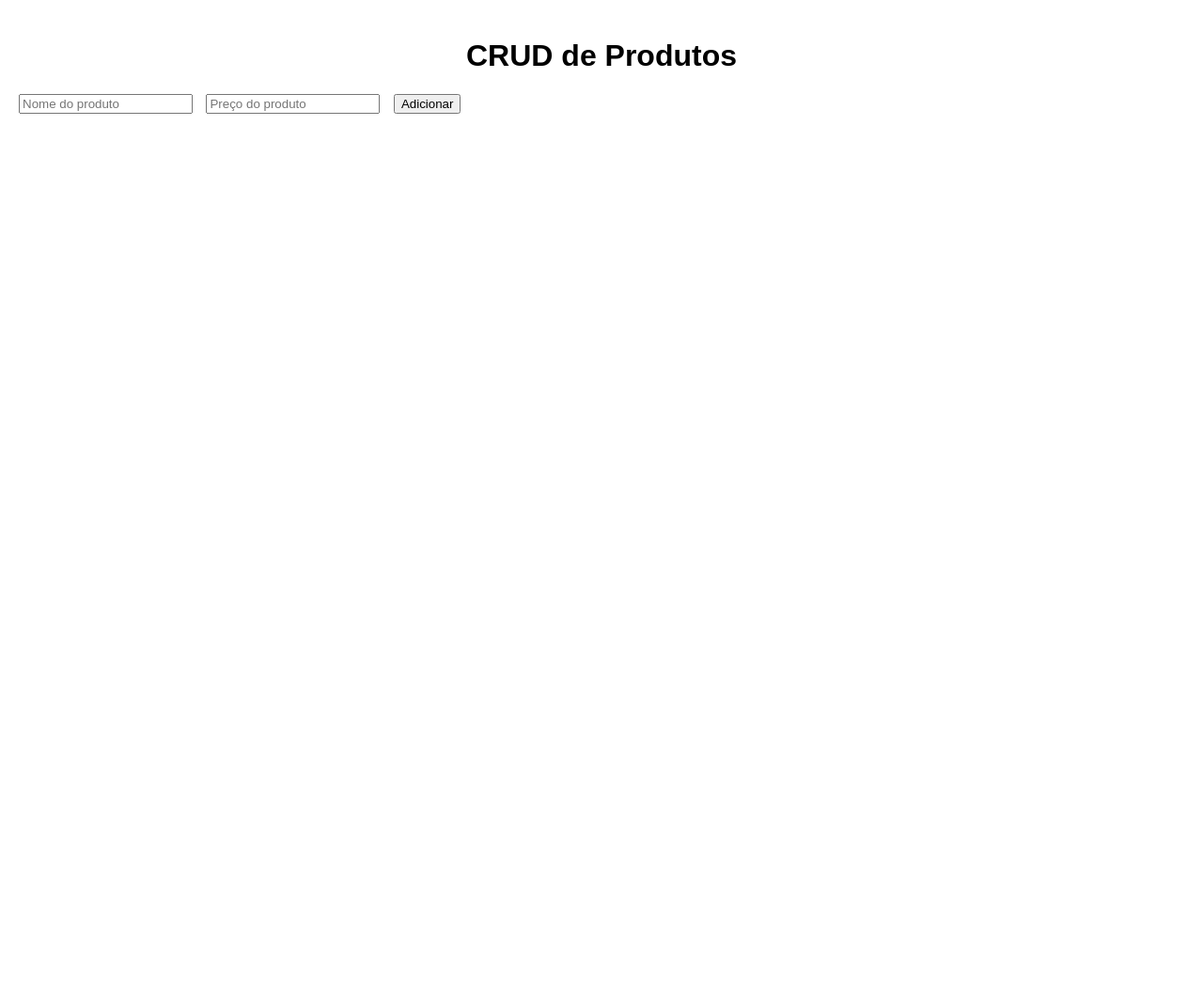
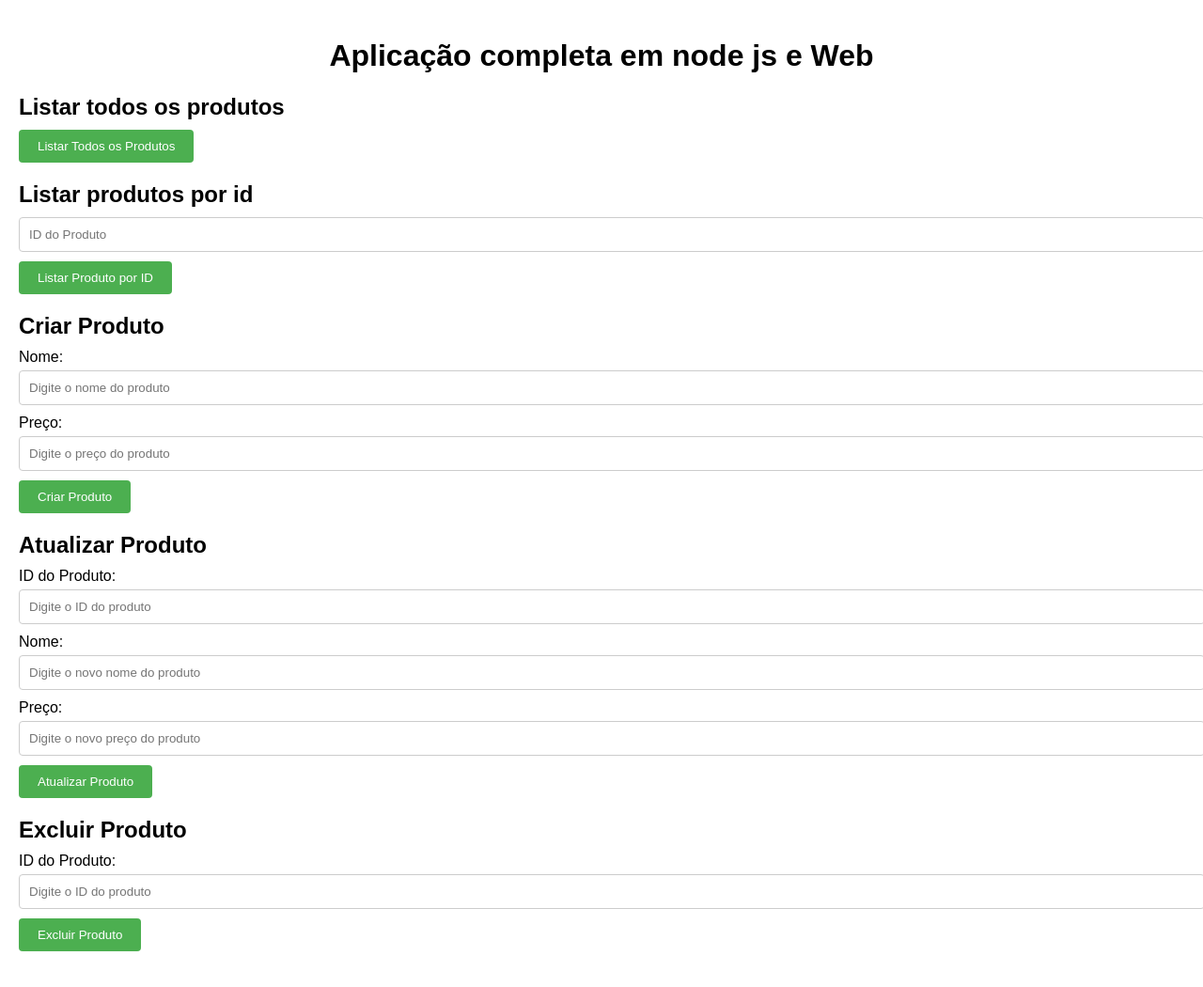
Before and after one commit to RodrigooSales/praticas-cloud, a plain HTML site: page frontend/index.html in a window 1280 px wide. Shown: the whole page at 94% size. Before the commit the page ends 800 px from the top, so only its background shows below. Drawn offline with Linux system fonts and the light colour scheme; no server answers.

Commit message:
trabalho final

```diff
--- a/frontend/index.html
+++ b/frontend/index.html
@@ -1,21 +1,89 @@
 <!DOCTYPE html>
-<html lang="en">
+<html>
   <head>
-  <meta charset="UTF-8">
-  <meta name="viewport" content="width=device-width, initial-scale=1.0">
-  <title>CRUD de Produtos</title>
-  <link rel="stylesheet" href="style.css">
+    <title>Lista de Produtos</title>
+    <link rel="stylesheet" href="style.css" />
   </head>
   <body>
-  <h1>CRUD de Produtos</h1>
+    <h1>Aplicação completa em node js e Web</h1>
+    <section>
+      <h2>Listar todos os produtos</h2>
+      <button onclick="listarTodosProdutos()">Listar Todos os Produtos</button>
+      <ul id="listaProdutos"></ul>
 
-  <form id="formProduto">
-    <input type="text" id="nome" placeholder="Nome do produto" required>
-    <input type="number" id="preco" placeholder="Preço do produto" required>
-    <button type="submit">Adicionar</button>
-  </form>
+      <div id="mensagem"></div>
+    </section>
+    <section>
+      <h2>Listar produtos por id</h2>
+      <input type="text" id="produtoId" placeholder="ID do Produto" />
+      <button onclick="listarProdutoPorId()">Listar Produto por ID</button>
+
+      <ul id="listaProduto"></ul>
+
+      <div id="mensagem"></div>
+    </section>
+
+    <section>
+      <h2>Criar Produto</h2>
+      <label for="nome">Nome:</label>
+      <input type="text" id="nome" placeholder="Digite o nome do produto" />
+
+      <label for="preco">Preço:</label>
+      <input type="number" id="preco" placeholder="Digite o preço do produto" />
+
+      <div class="mensagem-container">
+        <button onclick="criarProduto()">Criar Produto</button>
+        <div id="mensagem"></div>
+      </div>
+    </section>
+
+    <section>
+      <h2>Atualizar Produto</h2>
+      <label for="produtoIdUpdate">ID do Produto:</label>
+      <input
+        type="text"
+        id="produtoIdUpdate"
+        placeholder="Digite o ID do produto"
+      />
+
+      <label for="nomeUpdate">Nome:</label>
+      <input
+        type="text"
+        id="nomeUpdate"
+        placeholder="Digite o novo nome do produto"
+      />
+
+      <label for="precoUpdate">Preço:</label>
+      <input
+        type="number"
+        id="precoUpdate"
+        placeholder="Digite o novo preço do produto"
+      />
+
+      <div class="mensagem-container">
+        <button onclick="atualizarProduto()">Atualizar Produto</button>
+        <div id="mensagemUpdate"></div>
+      </div>
+    </section>
+
+    <section>
+      <h2>Excluir Produto</h2>
+      <label for="produtoIdDelete">ID do Produto:</label>
+      <input
+        type="text"
+        id="produtoIdDelete"
+        placeholder="Digite o ID do produto"
+      />
+
+      <div class="mensagem-container">
+        <button onclick="excluirProduto()">Excluir Produto</button>
+        <div id="mensagemDelete"></div>
+      </div>
+    </section>
 
     <ul id="listaProdutos"></ul>
+
+    <div id="mensagem"></div>
 
     <script src="index.js"></script>
   </body>
--- a/frontend/index.js
+++ b/frontend/index.js
@@ -1,48 +1,128 @@
-const formProduto = document.getElementById('formProduto');
-const listaProdutos = document.getElementById('listaProdutos');
+// Função para listar todos os produtos
+async function listarTodosProdutos() {
+  const listaProdutos = document.getElementById("listaProdutos");
 
-formProduto.addEventListener('submit', async (e) => {
-  e.preventDefault();
+  try {
+    const response = await fetch("http://localhost:3000/produtos");
+    const produtos = await response.json();
 
-  const nomeInput = document.getElementById('nome');
-  const precoInput = document.getElementById('preco');
+    listaProdutos.innerHTML = "";
 
-  const nome = nomeInput.value;
-  const preco = parseFloat(precoInput.value);
+    produtos.forEach((produto) => {
+      const listItem = document.createElement("li");
+      listItem.textContent = `${produto.nome} - R$ ${produto.preco.toFixed(2)}`;
 
-  const response = await fetch('/produtos', {
-    method: 'POST',
+      listaProdutos.appendChild(listItem);
+    });
+  } catch (error) {
+    console.error("Erro ao buscar produtos:", error);
+  }
+}
+
+// Função para listar um produto por ID
+async function listarProdutoPorId() {
+  const listaProdutos = document.getElementById("listaProduto");
+  const produtoId = document.getElementById("produtoId").value;
+
+  try {
+    const response = await fetch(`http://localhost:3000/produtos/${produtoId}`);
+    const produto = await response.json();
+
+    listaProdutos.innerHTML = "";
+
+    const listItem = document.createElement("li");
+    listItem.textContent = `${produto.nome} - R$ ${produto.preco.toFixed(2)}`;
+
+    listaProdutos.appendChild(listItem);
+  } catch (error) {
+    console.error("Erro ao buscar produto:", error);
+  }
+}
+
+// Função para criar um produto
+async function criarProduto() {
+  const nome = document.getElementById("nome").value;
+  const preco = document.getElementById("preco").value;
+
+  try {
+    const response = await fetch("http://localhost:3000/produtos", {
+      method: "POST",
       headers: {
-      'Content-Type': 'application/json',
+        "Content-Type": "application/json",
       },
       body: JSON.stringify({ nome, preco }),
     });
-
     const produto = await response.json();
 
-  if (response.ok) {
-    const listItem = document.createElement('li');
-    listItem.textContent = `${produto.nome} - R$ ${produto.preco.toFixed(2)}`;
-    listaProdutos.appendChild(listItem);
-
-    nomeInput.value = '';
-    precoInput.value = '';
-  } else {
-    alert('Erro ao adicionar produto');
+    const mensagem = document.getElementById("mensagem");
+    mensagem.textContent = "Produto criado com sucesso!";
+  } catch (error) {
+    console.error("Erro ao criar produto:", error);
   }
-});
-
-async function listarProdutos() {
-  const response = await fetch('/produtos');
-  const produtos = await response.json();
-
-  listaProdutos.innerHTML = '';
-
-  produtos.forEach((produto) => {
-    const listItem = document.createElement('li');
-    listItem.textContent = `${produto.nome} - R$ ${produto.preco.toFixed(2)}`;
-    listaProdutos.appendChild(listItem);
-  });
 }
 
-listarProdutos();
+// Função para atualizar um produto
+async function atualizarProduto() {
+  const produtoId = document.getElementById("produtoIdUpdate").value;
+  const nome = document.getElementById("nomeUpdate").value;
+  const preco = document.getElementById("precoUpdate").value;
+
+  const atualizacao = {};
+
+  if (nome) {
+    atualizacao.nome = nome;
+  }
+
+  if (preco) {
+    atualizacao.preco = parseFloat(preco);
+  }
+
+  try {
+    const response = await fetch(
+      `http://localhost:3000/produtos/${produtoId}`,
+      {
+        method: "PUT",
+        headers: {
+          "Content-Type": "application/json",
+        },
+        body: JSON.stringify(atualizacao),
+      }
+    );
+
+    if (response.ok) {
+      const mensagem = document.getElementById("mensagemUpdate");
+      mensagem.textContent = "Produto atualizado com sucesso!";
+    } else {
+      const errorMessage = await response.text();
+      const mensagem = document.getElementById("mensagemUpdate");
+      mensagem.textContent = `Erro ao atualizar produto: ${errorMessage}`;
+    }
+  } catch (error) {
+    console.error("Erro ao atualizar produto:", error);
+  }
+}
+
+// Função para excluir um produto
+async function excluirProduto() {
+  const produtoId = document.getElementById("produtoIdDelete").value;
+
+  try {
+    const response = await fetch(
+      `http://localhost:3000/produtos/${produtoId}`,
+      {
+        method: "DELETE",
+      }
+    );
+
+    if (response.ok) {
+      const mensagem = document.getElementById("mensagemDelete");
+      mensagem.textContent = "Produto excluído com sucesso!";
+    } else {
+      const errorMessage = await response.text();
+      const mensagem = document.getElementById("mensagemDelete");
+      mensagem.textContent = `Erro ao excluir produto: ${errorMessage}`;
+    }
+  } catch (error) {
+    console.error("Erro ao excluir produto:", error);
+  }
+}
--- a/frontend/style.css
+++ b/frontend/style.css
@@ -1,3 +1,4 @@
+/* Estilos CSS */
 body {
   font-family: Arial, sans-serif;
   margin: 0;
@@ -8,20 +9,51 @@ body {
   text-align: center;
 }
 
-  form {
+section {
   margin-bottom: 20px;
 }
 
-  input,
+h2 {
+  margin-bottom: 10px;
+}
+
+label {
+  display: block;
+  margin-bottom: 5px;
+}
+
+input[type="text"],
+input[type="number"] {
+  width: 100%;
+  padding: 10px;
+  margin-bottom: 10px;
+  border: 1px solid #ccc;
+  border-radius: 4px;
+}
+
 button {
+  padding: 10px 20px;
+  background-color: #4CAF50;
+  color: white;
+  border: none;
+  border-radius: 4px;
+  cursor: pointer;
+  transition: background-color 0.3s ease;
+}
+
+button:hover {
+  background-color: #45a049;
+}
+
+.mensagem-container {
+  display: flex;
+  align-items: center;
+}
+
+.mensagem-container button {
   margin-right: 10px;
 }
 
-  ul {
-    list-style-type: none;
-    padding: 0;
+#mensagem {
+  font-weight: bold;
 }
-
-  li {
-    margin-bottom: 10px;
-  }
```
Also changed, not shown: backend/index.js (+30 -11 lines), backend/Readme.md (added). Lines whose indentation alone changed are shown as unchanged.
